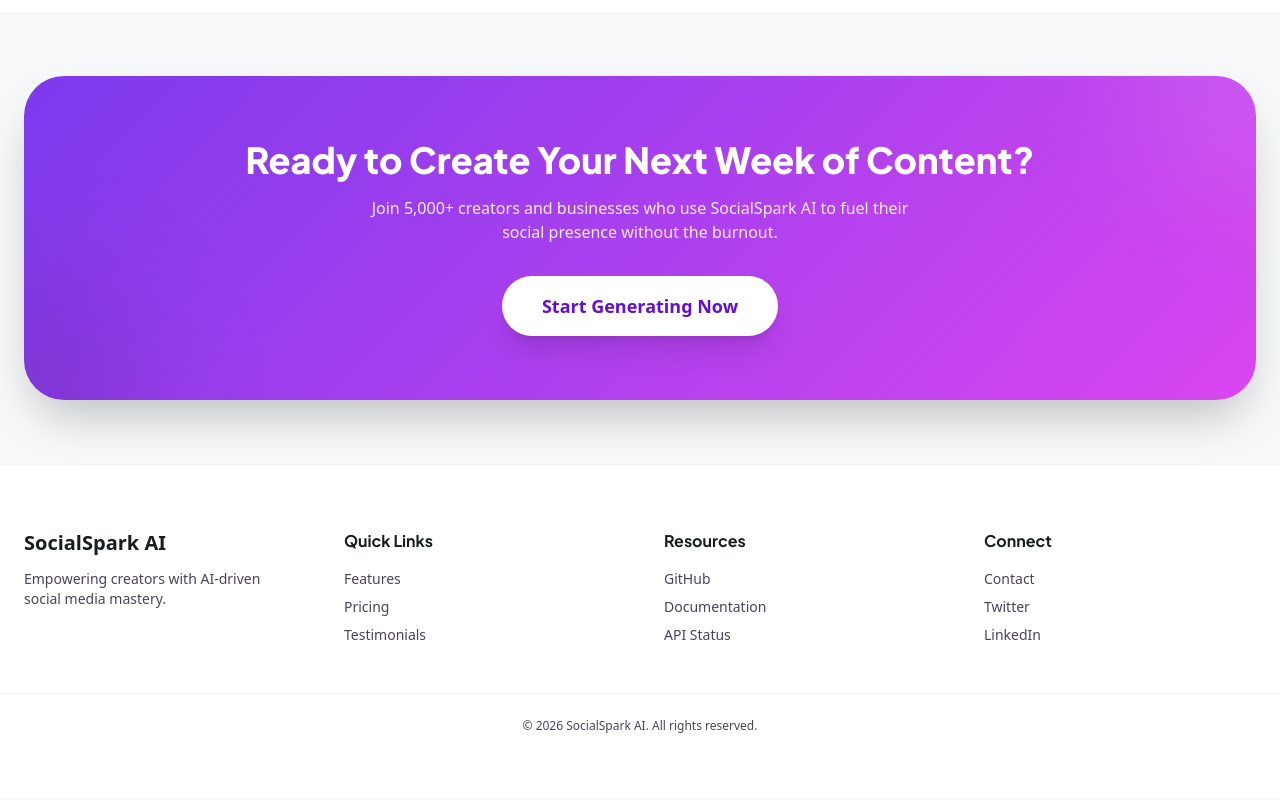
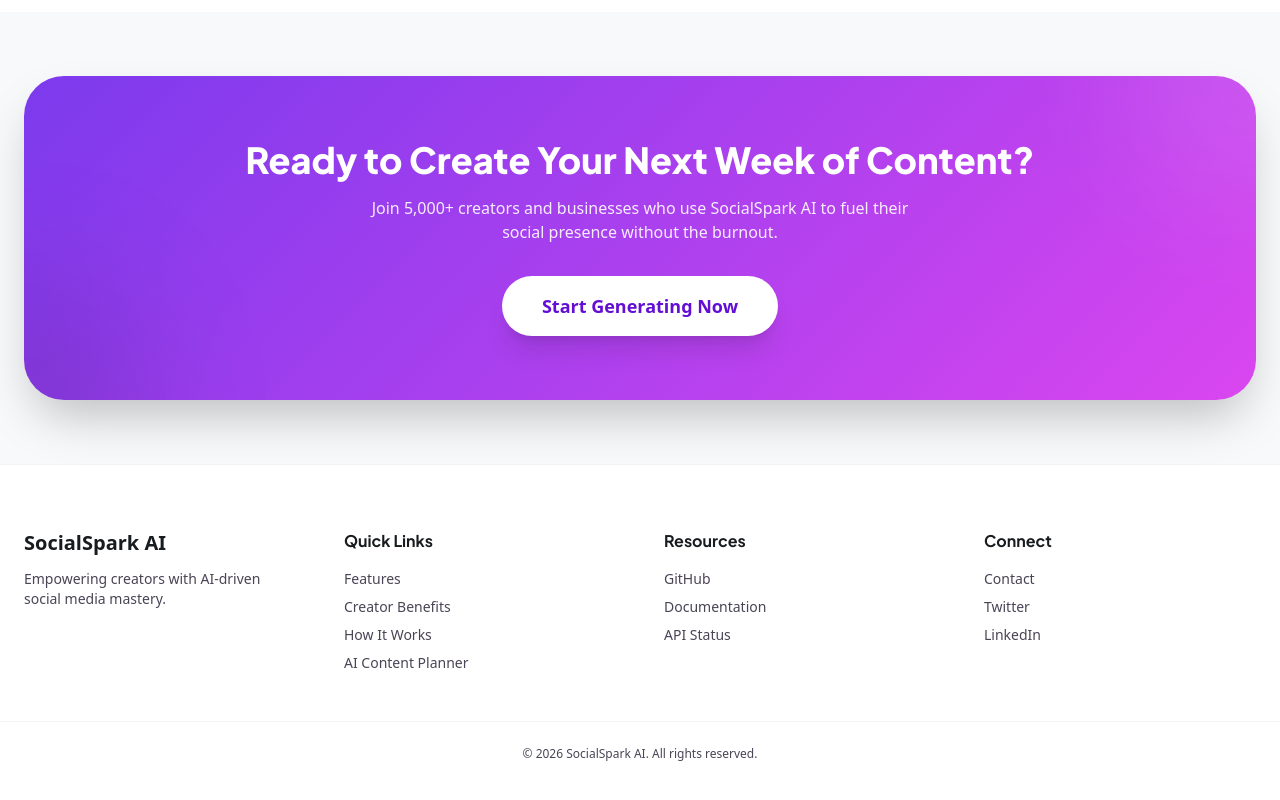
Before and after one commit to bikram73/SocialSpark_AI, a React (Vite) app: page / in a window 1280 px wide. Shown: the part 2825-3625 px from the top of the page. Built offline with nearby package versions, Linux system fonts and the light colour scheme.

Commit message:
first commit

```diff
--- a/src/components/Footer.tsx
+++ b/src/components/Footer.tsx
@@ -17,10 +17,13 @@ export const Footer: React.FC = () => {
             Features
           </a>
           <a href="#benefits" className="text-[#4a4455] hover:text-[#630ed4] transition-colors text-sm hover:underline">
-            Pricing
+            Creator Benefits
           </a>
           <a href="#how-it-works" className="text-[#4a4455] hover:text-[#630ed4] transition-colors text-sm hover:underline">
-            Testimonials
+            How It Works
+          </a>
+          <a href="#generator-form" className="text-[#4a4455] hover:text-[#630ed4] transition-colors text-sm hover:underline">
+            AI Content Planner
           </a>
         </div>
 
```
